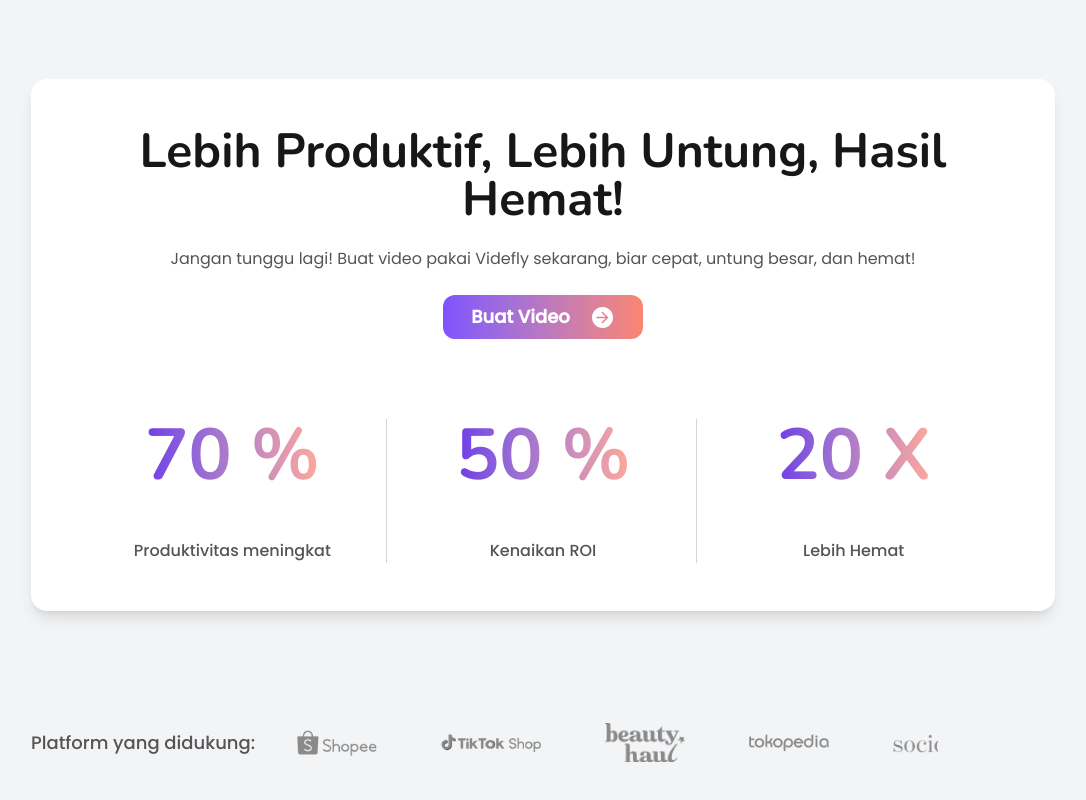
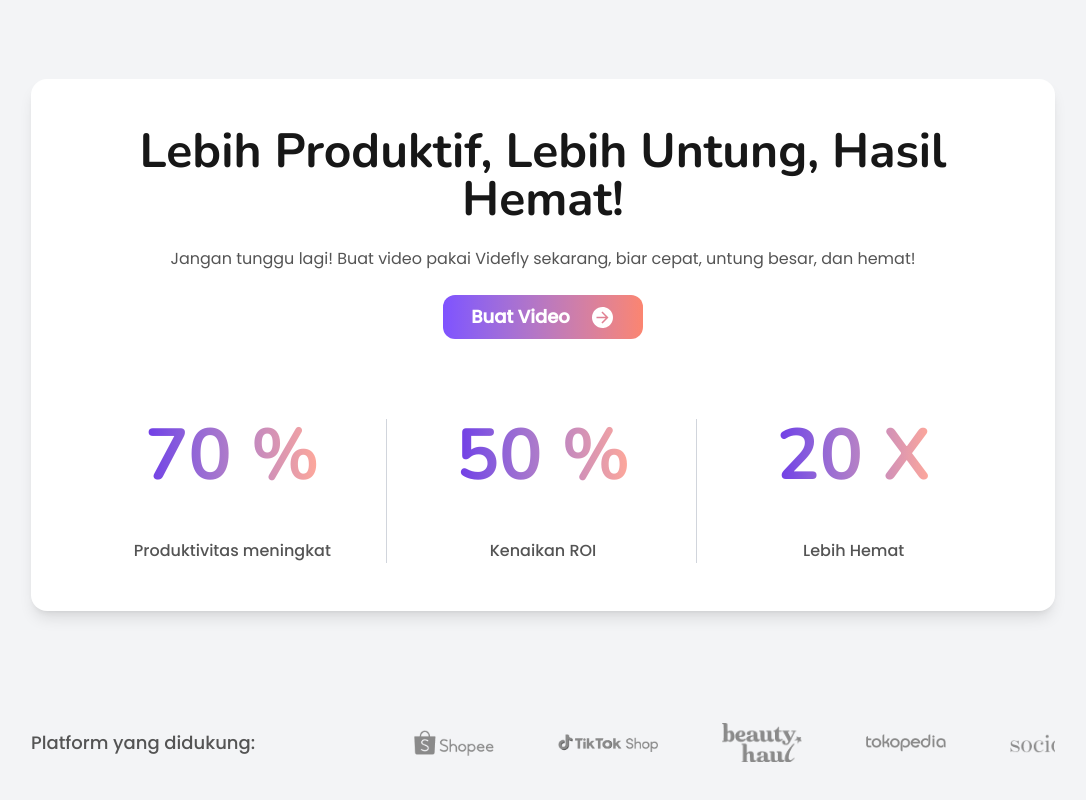
Before and after one commit to annavaws/videfly-fe, a Next.js app: page / in a window 1280 px wide. Shown: the part 2807-3607 px from the top of the page, without its empty margins (97-1183 px from the left). Built offline with nearby package versions, Linux system fonts and the light colour scheme.

Commit message:
style: finishing

```diff
--- a/src/components/modules/HomeModules/last.tsx
+++ b/src/components/modules/HomeModules/last.tsx
@@ -105,14 +105,14 @@
           </div>
         </div>
       </div>
-      <div className="flex flex-col md:flex-row w-full py-18">
+      <div className="flex flex-col md:flex-row w-full py-18 justify-between gap-4">
         <div
           className={`md:-1/3 flex items-center text-sm md:text-base lg:text-lg font-medium text-[#545454] ${poppins.className}`}
         >
           Platform yang didukung:
         </div>
         <div className="md:w-2/3 flex justify-center items-center h-full">
-          <div className="w-full flex justify-center items-center py-10">
+          <div className="w-full  flex justify-center items-center py-10">
             <Marquee speed={50} gradient={false} loop={0} direction="left">
               <div className="flex items-center space-x-16">
                 <Image
```
